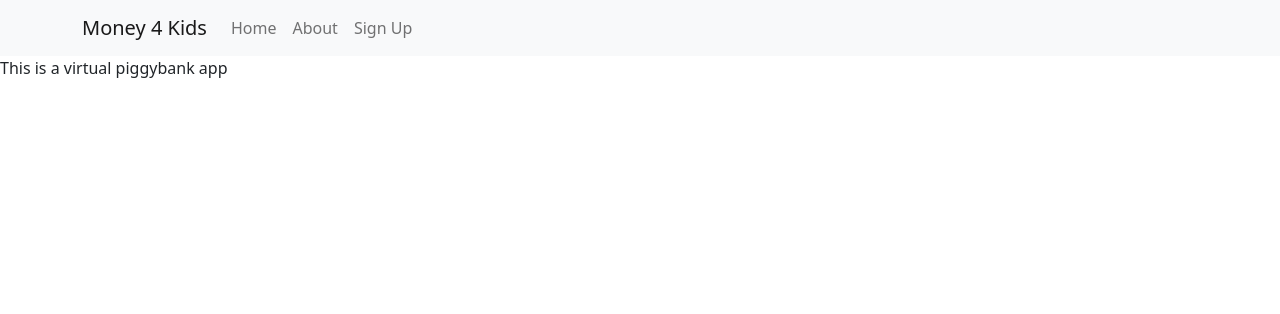
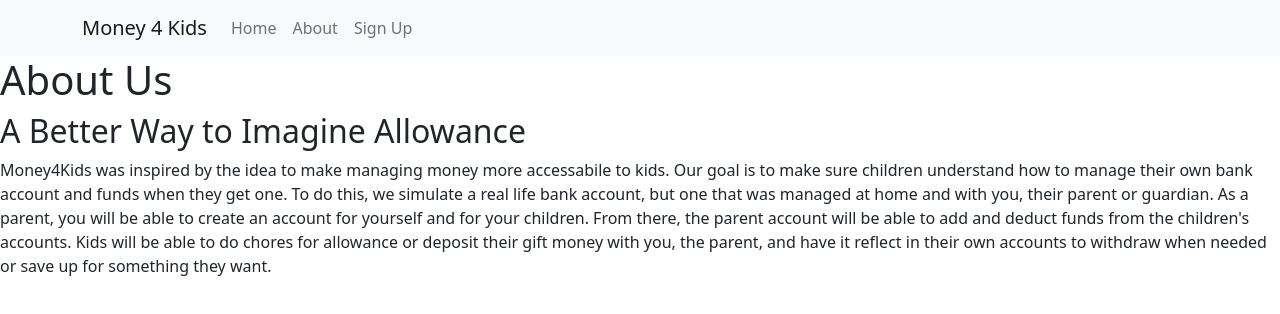
Before and after one commit to verdetea22/cs555MoneyForKids2022Fall, a React (Create React App) app: page /About in a window 1280 px wide. Shown: the top 314 px of the page. Built offline with nearby package versions, Linux system fonts and the light colour scheme.

Commit message:
Added Content

```diff
--- a/package.json
+++ b/package.json
@@ -16,7 +16,7 @@
         "web-vitals": "^2.1.4"
     },
     "scripts": {
-        "start": "react-scripts --openssl-legacy-provider start",
+        "start": "react-scripts start",
         "build": "react-scripts build",
         "test": "react-scripts test",
         "eject": "react-scripts eject"
--- a/src/pages/about/About.jsx
+++ b/src/pages/about/About.jsx
@@ -1,9 +1,22 @@
 import React from "react";
+
 import { Image } from "react-bootstrap";
 
-function About() {
-    return <div>This is a virtual piggybank app</div>
+function Home() {
+    return <div>
+            <h1>About Us</h1>
+            <div>
+                <h2>A Better Way to Imagine Allowance</h2>
+                <p>Money4Kids was inspired by the idea to make managing money more accessabile to kids. Our goal is to make sure children understand
+                    how to manage their own bank account and funds when they get one. To do this, we simulate a real life bank account, but one that was managed at
+                    home and with you, their parent or guardian.
 
+                    As a parent, you will be able to create an account for yourself and for your children. From there, the parent account will be able to add and deduct
+                    funds from the children's accounts. Kids will be able to do chores for allowance or deposit their gift money with you, the parent, and have it reflect in their
+                    own accounts to withdraw when needed or save up for something they want.
+                </p>
+            </div>
+    </div>
 }
 
-export default About;
+export default Home;
--- a/src/pages/home/Home.jsx
+++ b/src/pages/home/Home.jsx
@@ -8,6 +8,7 @@ function Home() {
             <div>
                 <h2>Get Started With a Virtual Piggy Bank Today</h2>
                 <p>Money4Kids is a way for parents to teach their children how to manage money in an interactive way where everyone is involved!</p>
+                <button href="/SignUp">Create an Account</button>
             </div>
     </div>
 }
```
Also changed, not shown: src/components/ChildDash/AccStatus.jsx (added), src/components/ParentDash/ChildAccount.jsx (added), src/pages/home/ChildDash.jsx (added).
